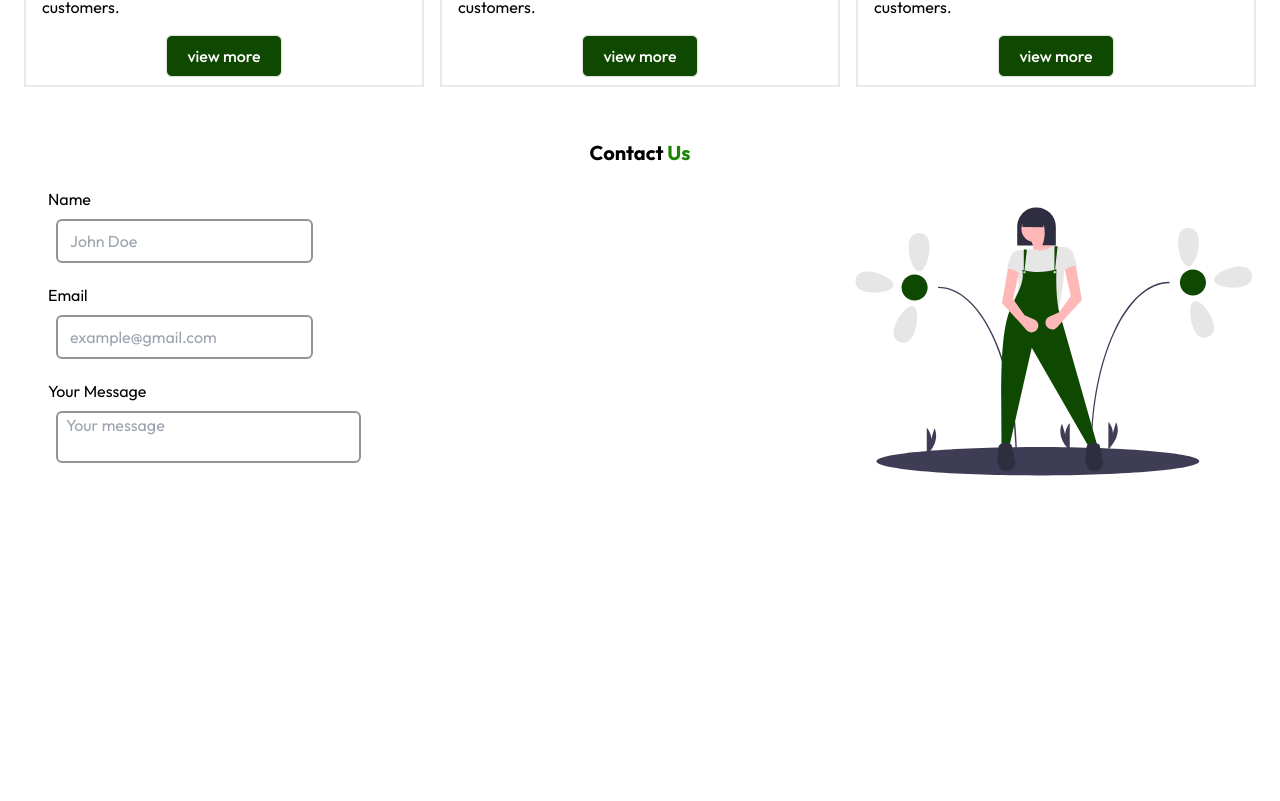
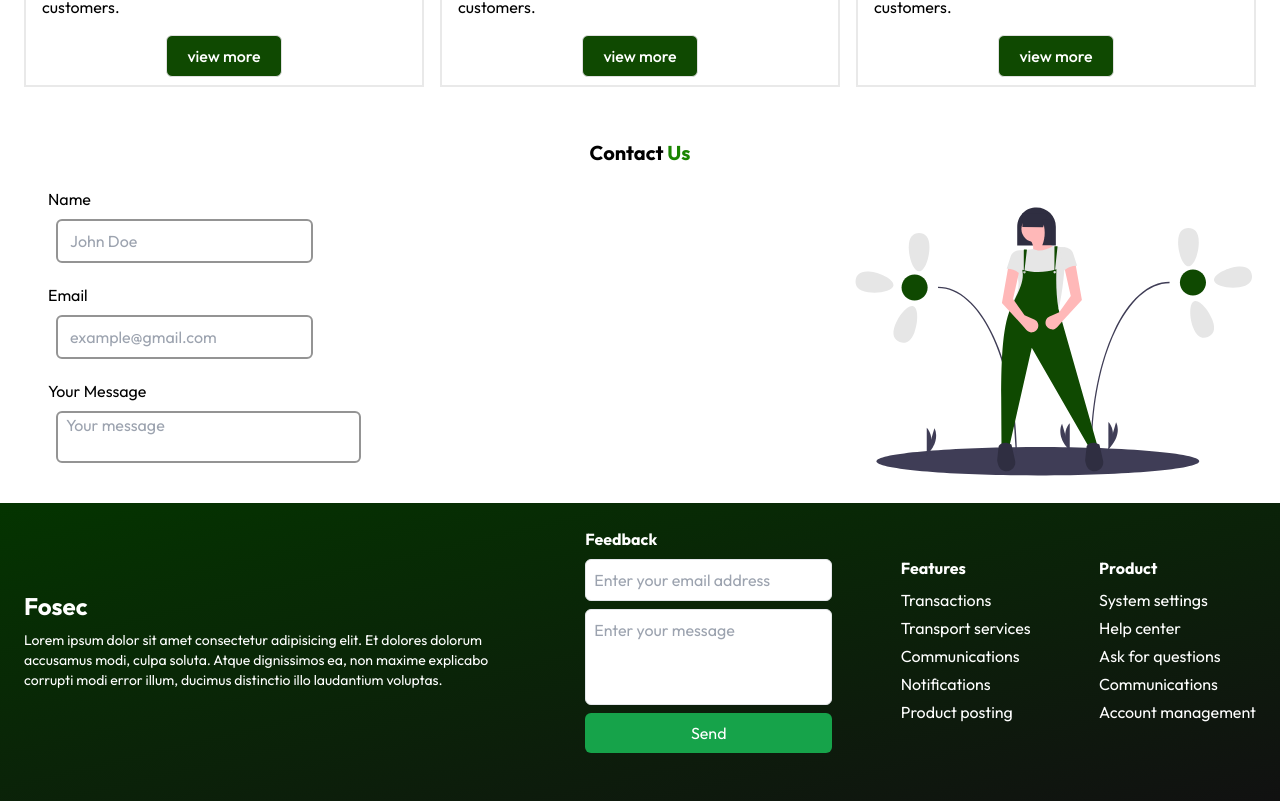
Before and after one commit to fosec-rw/fosec, a React (Create React App) app: page / in a window 1280 px wide. Shown: the part 1841-2642 px from the top of the page. Before the commit the page ends 2344 px from the top, so only its background shows below. Built offline with nearby package versions, Linux system fonts and the light colour scheme.

Commit message:
Added the Footer

```diff
--- /dev/null
+++ b/src/components/Footer.jsx
@@ -0,0 +1,50 @@
+import React from 'react';
+
+const Footer = () => {
+    return (
+        <div className='flex flex-col p-6 text-white bg-gradient-to-br from-[#043400] to-[#111111]'>
+            <div className='flex flex-col md:flex-row justify-between items-center w-full'>
+                <div className='mb-4 md:mb-0 md:w-2/5'>
+                    <h1 className='text-2xl font-bold'>Fosec</h1>
+                    <p className='text-sm mt-2'>Lorem ipsum dolor sit amet consectetur adipisicing elit. Et dolores dolorum accusamus modi, culpa soluta. Atque dignissimos ea, non maxime explicabo corrupti modi error illum, ducimus distinctio illo laudantium voluptas.</p>
+                </div>
+                <div className='flex flex-col'>
+                    <h2 className='font-semibold mb-2'>Feedback</h2>
+                    <form className='flex flex-col space-y-2'>
+                        <input type='email' placeholder='Enter your email address' className='p-2 rounded-md border' />
+                        <textarea placeholder='Enter your message' className='p-2 rounded-md border h-24 resize-none'></textarea>
+                        <button type='submit' className='px-4 py-2 bg-green-600 text-white rounded-md'>Send</button>
+                    </form>
+                </div>
+                <div className='flex flex-col'>
+                    <h2 className='font-semibold mb-2'>Features</h2>
+                    <ul className='space-y-1'>
+                        <li>Transactions</li>
+                        <li>Transport services</li>
+                        <li>Communications</li>
+                        <li>Notifications</li>
+                        <li>Product posting</li>
+                    </ul>
+                </div>
+                <div className='flex flex-col'>
+                    <h2 className='font-semibold mb-2'>Product</h2>
+                    <ul className='space-y-1'>
+                        <li>System settings</li>
+                        <li>Help center</li>
+                        <li>Ask for questions</li>
+                        <li>Communications</li>
+                        <li>Account management</li>
+                    </ul>
+                </div>
+            </div>
+            <div className='mt-6 flex justify-center space-x-4'>
+                <a href='#contact' className='text-white'><i className='fab fa-twitter'></i></a>
+                <a href='#contact' className='text-white'><i className='fab fa-instagram'></i></a>
+                <a href='#contact' className='text-white'><i className='fab fa-facebook'></i></a>
+                <a href='#contact' className='text-white'><i className='fab fa-linkedin'></i></a>
+            </div>
+        </div>
+    );
+}
+
+export default Footer;
--- a/src/pages/Landing.jsx
+++ b/src/pages/Landing.jsx
@@ -5,6 +5,7 @@ import Features from '../components/Features';
 import Home from '../components/Home';
 import Contact from '../components/Contact';
 import Services from '../components/Services';
+import Footer from '../components/Footer';
 
 export const LandingPage = () => {
   return (
@@ -22,6 +23,9 @@ export const LandingPage = () => {
       <section id="contact">
         <Contact />
       </section>
+      <section>
+        <Footer />
+      </section>
     </div>
   );
 };
```
